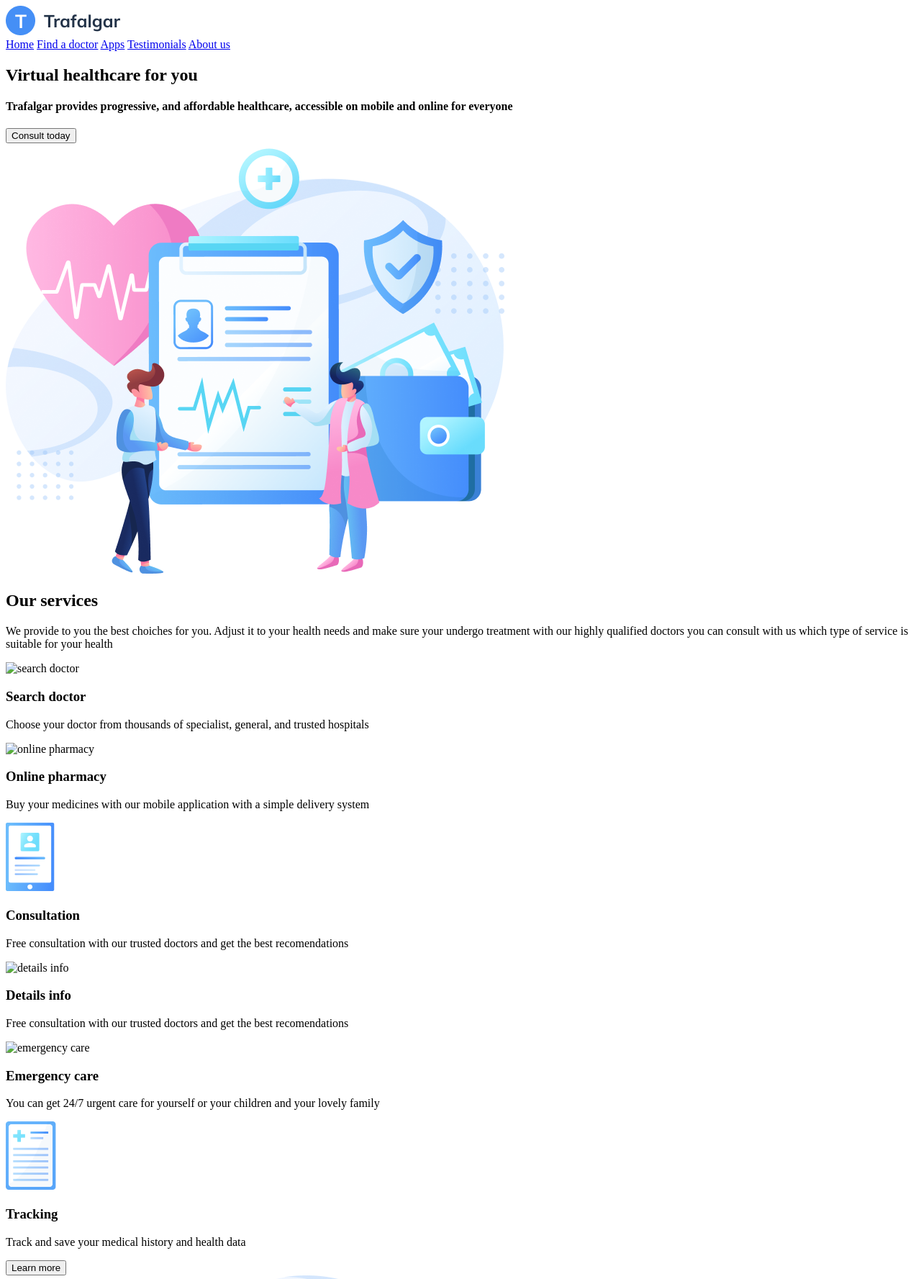
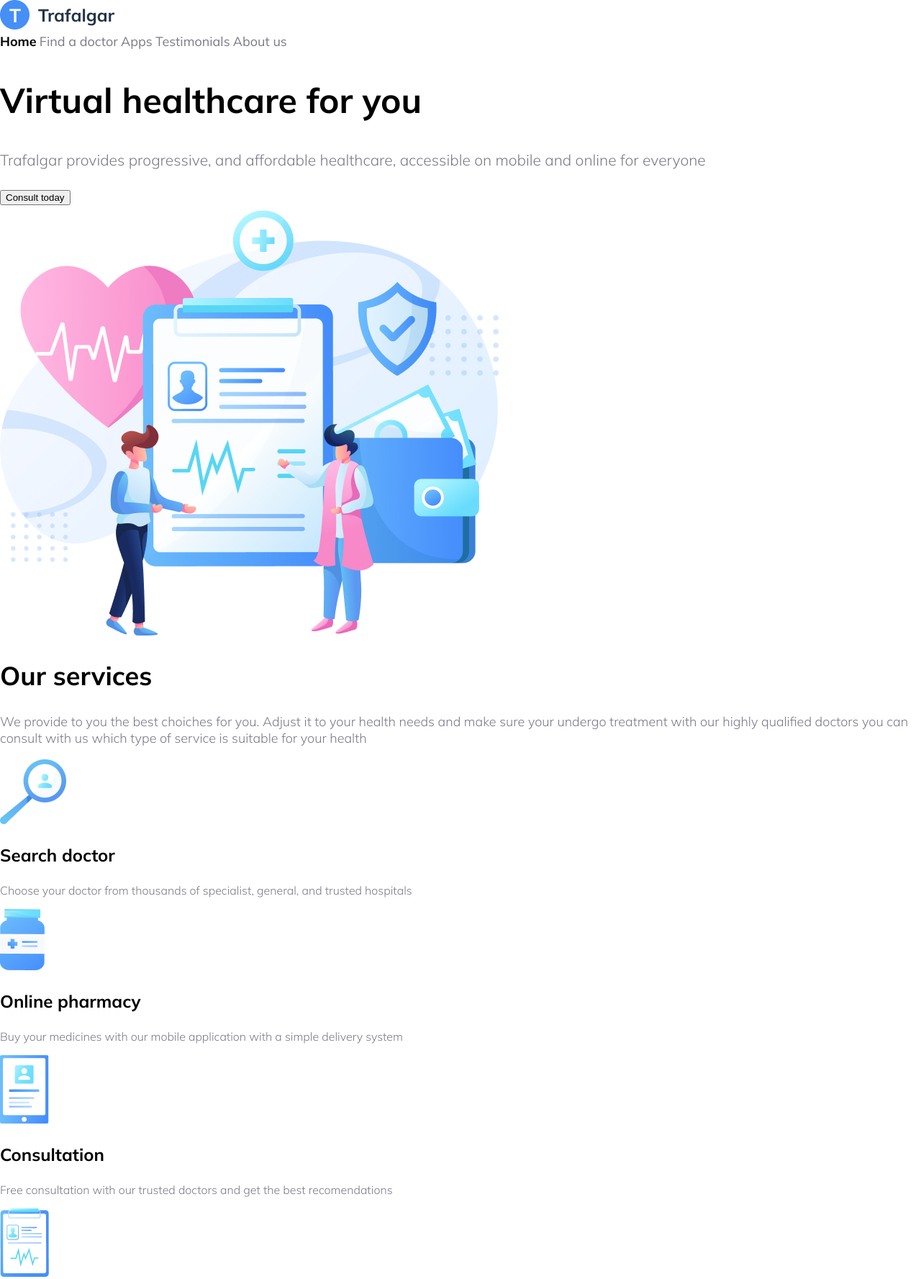
Before and after one commit to AlinaFishbakh/-Healthcare, a plain HTML site: page index.html in a window 1280 px wide. Shown: the top 1777 px of the page at 72% size. Drawn offline with Linux system fonts and the light colour scheme.

Commit message:
set up styles for typography,add bg color to footer

```diff
--- a/index.html
+++ b/index.html
@@ -4,23 +4,26 @@
     <meta charset="UTF-8" />
     <meta name="viewport" content="width=device-width, initial-scale=1.0" />
     <title>Trafalgar</title>
+    <link rel="icon" type="image/x-icon" href="/img/favicon.ico" />
     <link rel="stylesheet" href="/style.css" />
-    <link rel="icon" type="image/x-icon" href="/img/favicon.ico" />
+    <link rel="preconnect" href="https://fonts.googleapis.com" />
+    <link rel="preconnect" href="https://fonts.gstatic.com" crossorigin />
+    <link href="https://fonts.googleapis.com/css2?family=Mulish:wght@300;400;700&display=swap" rel="stylesheet" />
   </head>
   <body>
     <header>
       <a href="#">
         <img src="/img/logo.png " alt="Trafalgar" />
       </a>
-      <nav>
-        <a href="#">Home</a>
+      <nav class="top-navigation">
+        <a href="#" class="active">Home</a>
         <a href="#">Find a doctor</a>
         <a href="#">Apps</a>
         <a href="#">Testimonials</a>
         <a href="#">About us</a>
       </nav>
     </header>
-    <section>
+    <section class="top-section">
       <div>
         <h1>Virtual healthcare for you</h1>
         <h4>Trafalgar provides progressive, and affordable healthcare, accessible on mobile and online for everyone</h4>
@@ -28,40 +31,40 @@
       </div>
       <img src="/img/trafalgar-header.png" alt="headerimg" />
     </section>
-    <section>
+    <section class="services">
       <h2>Our services</h2>
-      <p>
+      <p class="description">
         We provide to you the best choiches for you. Adjust it to your health needs and make sure your undergo treatment
         with our highly qualified doctors you can consult with us which type of service is suitable for your health
       </p>
       <div>
         <div>
-          <img src="/img/Search doctor.png" alt="search doctor" />
+          <img src="/img/Search-doctor.png" alt="Search-doctor" />
           <h3>Search doctor</h3>
           <p>Choose your doctor from thousands of specialist, general, and trusted hospitals</p>
         </div>
         <div>
-          <img src="/img/Online pharmacy.png" alt="online pharmacy" />
+          <img src="/img/Online-pharmacy.png" alt="Online-pharmacy" />
           <h3>Online pharmacy</h3>
           <p>Buy your medicines with our mobile application with a simple delivery system</p>
         </div>
         <div>
-          <img src="/img/Consultation.png" alt="consultation" />
+          <img src="/img/Consultation.png" alt="Consultation" />
           <h3>Consultation</h3>
           <p>Free consultation with our trusted doctors and get the best recomendations</p>
         </div>
         <div>
-          <img src="/img/Details info.png" alt="details info" />
+          <img src="/img/Details-info.png" alt="Details-info" />
           <h3>Details info</h3>
           <p>Free consultation with our trusted doctors and get the best recomendations</p>
         </div>
         <div>
-          <img src="/img/Emergency care.png" alt="emergency care" />
+          <img src="/img/Emergency-care.png" alt="Emergency" />
           <h3>Emergency care</h3>
           <p>You can get 24/7 urgent care for yourself or your children and your lovely family</p>
         </div>
         <div>
-          <img src="/img/Tracking.png" alt="tracking" />
+          <img src="/img/Tracking.png" alt="Tracking" />
           <h3>Tracking</h3>
           <p>Track and save your medical history and health data</p>
         </div>
@@ -72,7 +75,7 @@
       <img src="/img/trafalgar-sec02.png" alt="" />
       <div>
         <h2>Leading healthcare providers</h2>
-        <p>
+        <p class="description">
           Trafalgar provides progressive, and affordable healthcare, accessible on mobile and online for everyone. To
           us, it’s not just work. We take pride in the solutions we deliver
         </p>
@@ -82,7 +85,7 @@
     <section>
       <div>
         <h2>Download our mobile apps</h2>
-        <p>
+        <p class="description">
           Our dedicated patient engagement app and web portal allow you to access information instantaneously (no
           tedeous form, long calls, or administrative hassle) and securely
         </p>
@@ -98,7 +101,7 @@
       </div>
       <img src="/img/trafalgar-sec03.png" alt="" />
     </section>
-    <section>
+    <section class="articles">
       <h2>Check out our latest article</h2>
       <div>
         <div>
@@ -117,7 +120,7 @@
         </div>
         <div>
           <img src="/img/article2.png" alt="article2" />
-          <h2>Herbal medicines that are safe for consumption</h2>
+          <h3>Herbal medicines that are safe for consumption</h3>
           <p>Herbal medicine is very widely used at this time because of its very good for your health...</p>
           <a href="#">
             Read more
@@ -131,7 +134,7 @@
         </div>
         <div>
           <img src="/img/article3.png" alt="aticle3" />
-          <h2>Natural care for healthy facial skin</h2>
+          <h3>Natural care for healthy facial skin</h3>
           <p>A healthy lifestyle should start from now and also for your skin health. There are some...</p>
           <a href="#">
             Read more
@@ -151,7 +154,9 @@
         <a href="#">
           <img src="/img/logo-white.png" alt="logowhite" />
         </a>
-        <p>Trafalgar provides progressive, and affordable healthcare, accessible on mobile and online for everyone</p>
+        <p class="description">
+          Trafalgar provides progressive, and affordable healthcare, accessible on mobile and online for everyone
+        </p>
         <p>©Trafalgar PTY LTD 2020. All rights reserved</p>
       </div>
       <div>
--- a/style.css
+++ b/style.css
@@ -0,0 +1,61 @@
+html, body {
+    font-family: 'Mulish', sans-serif;
+    font-size: 16px;
+    color: #7D7987;
+    margin: 0;
+    padding: 0;
+}
+h1, h2, h3 {
+    color:#000000;
+    font-weight: 700;
+}
+h2 {
+    font-size: 36px;
+}
+p {
+    font-weight: 300;
+}
+a {
+    text-decoration: none;
+    font-size: 18px;
+}
+.top-navigation a {
+  color:#7D7987;
+}
+.top-navigation a:hover {
+    text-shadow: 0px 4px 4px rgba(0, 0, 0, 0.25);
+}
+.top-navigation a.active {
+    font-weight: 700;
+    color:#000000;
+}
+.top-section h1 {
+    font-size: 48px;
+}
+.top-section h4 {
+    font-weight: 300;
+    font-size: 21px;
+}
+.services p {
+    font-size: 16px;
+}
+p.description {
+    font-size: 18px;
+}
+.services h3 {
+    font-size: 24px;
+}
+.articles h3 {
+    font-size: 21px;
+}
+footer {
+    background: linear-gradient(183deg, #67C3F3 -8.57%, #5A98F2 82.96%);
+    color: #FFF;
+}
+footer h3,
+footer a {
+    color:#FFF;
+}
+footer a {
+    font-weight: 300;
+}
```
